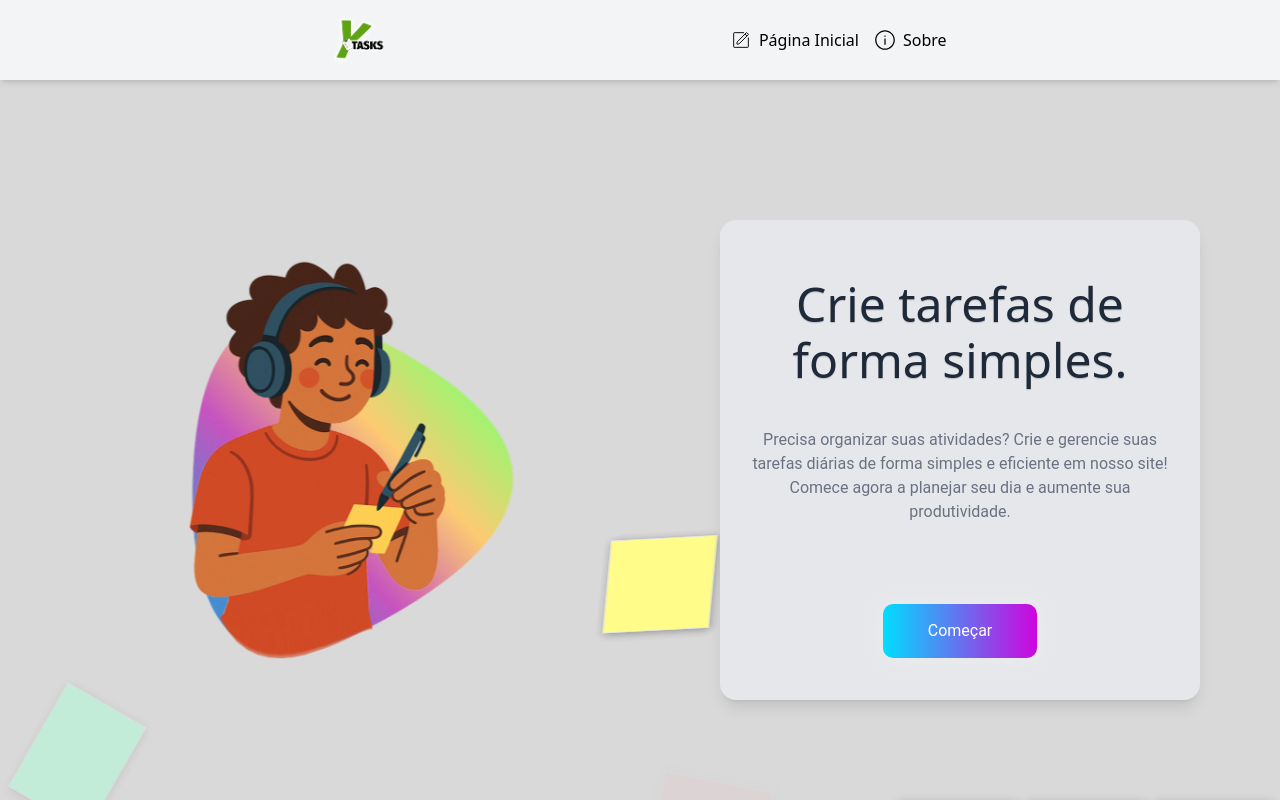
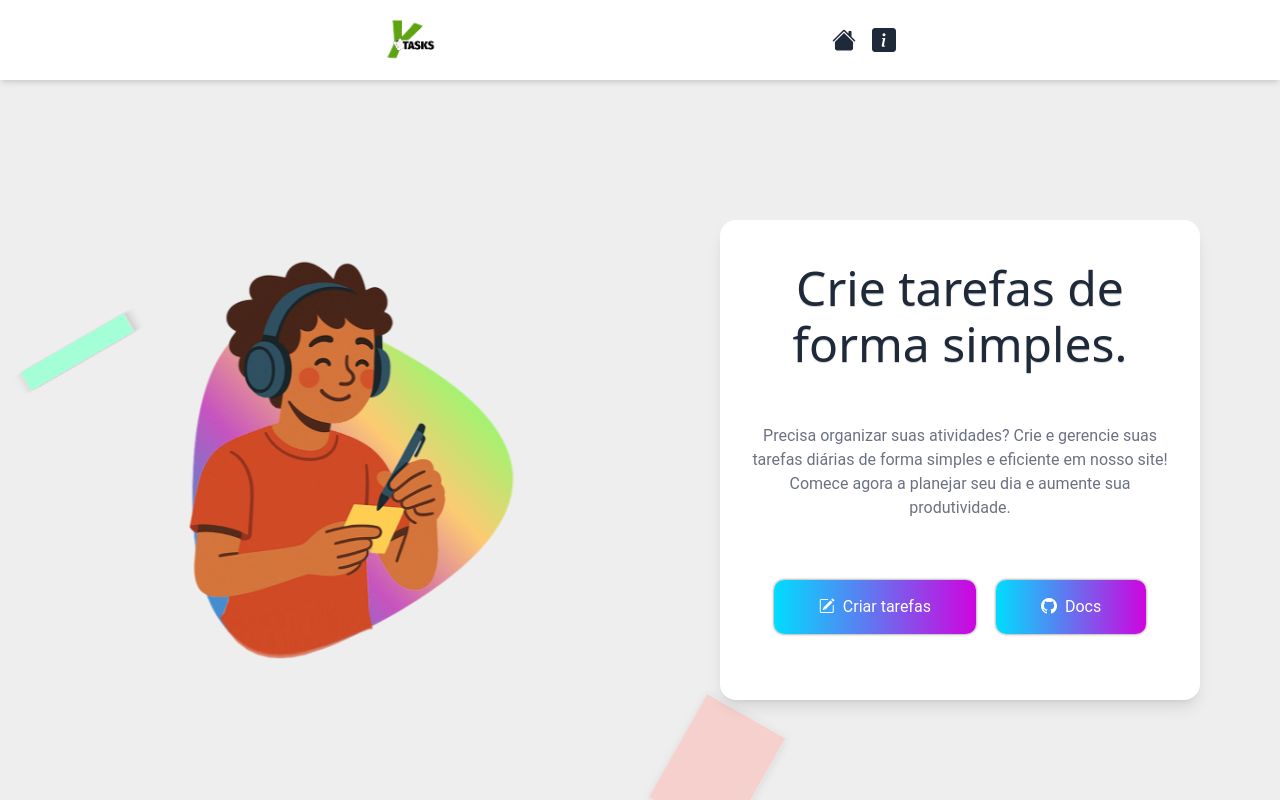
Before and after one commit to YanFelipy/ytasks-app, a React (Vite) app: page / in a window 1280 px wide. Shown: the top 800 px of the page. Built offline with nearby package versions, Linux system fonts and the light colour scheme.

Commit message:
Home animation

```diff
--- a/index.html
+++ b/index.html
@@ -9,7 +9,7 @@
     <meta charset="UTF-8" />
     <link rel="icon" type="image/svg+xml" href="/vite.svg" />
     <meta name="viewport" content="width=device-width, initial-scale=1.0" />
-    <title>Vite + React + TS</title>
+    <title>yTasks- App</title>
   </head>
   <body>
     <div id="root"></div>
--- a/package.json
+++ b/package.json
@@ -11,6 +11,7 @@
   },
   "dependencies": {
     "@tailwindcss/vite": "^4.1.11",
+    "bootstrap-icons": "^1.13.1",
     "react": "^19.1.0",
     "react-dom": "^19.1.0",
     "react-router": "^7.6.3",
--- a/src/components/Footer.tsx
+++ b/src/components/Footer.tsx
@@ -1,7 +1,7 @@
 
 const Footer =()  => {
   return (
-    <footer className="bg-gray-100 text-black relative bottom-0 shadow-md">
+    <footer className="bg-white text-black relative bottom-0 shadow-md">
         <div className='p-8'>
             <h3>yTasks |  React + TS
                 <span className='m-1'>
--- a/src/components/Header.tsx
+++ b/src/components/Header.tsx
@@ -4,7 +4,7 @@ import { Link } from "react-router";
 
 const Header = () => {
   return (
-    <header className="flex items-center justify-evenly bg-gray-100 min-h-20 shadow-md">
+    <header className="flex items-center justify-evenly bg-white min-h-20 shadow-md">
       <div className="w-15">
           <Link to="/">
         <img src={Logo} />
@@ -15,64 +15,16 @@ const Header = () => {
 
           <Link to="/">
           <li className=" flex items-center text-black">
-            <svg
-              className="mx-2"
-              width="20px"
-              height="20px"
-              viewBox="0 0 64 64"
-              xmlns="http://www.w3.org/2000/svg"
-              strokeWidth="3"
-              stroke="#000000"
-              fill="none"
-            >
-              <g id="SVGRepo_bgCarrier" strokeWidth="0"></g>
-              <g
-                id="SVGRepo_tracerCarrier"
-                strokeLinecap="round"
-                strokeLinejoin="round"
-              ></g>
-              <g id="SVGRepo_iconCarrier">
-                <path d="M55.5,23.9V53.5a2,2,0,0,1-2,2h-43a2,2,0,0,1-2-2v-43a2,2,0,0,1,2-2H41.64"></path>
-                <path d="M19.48,38.77l-.64,5.59a.84.84,0,0,0,.92.93l5.56-.64a.87.87,0,0,0,.5-.24L54.9,15.22a1.66,1.66,0,0,0,0-2.35L51.15,9.1a1.67,1.67,0,0,0-2.36,0L19.71,38.28A.83.83,0,0,0,19.48,38.77Z"></path>
-                <line x1="44.87" y1="13.04" x2="50.9" y2="19.24"></line>
-              </g>
-            </svg>
-            Página Inicial
+<i className="bi bi-house-fill mx-2 text-2xl text-gray-800"></i>
+
           </li>
 
           </Link>
 
           <Link to="/about">
           <li className=" flex  items-center  text-black">
-            <svg
-              className="mx-2"
-              fill="#000000"
-              width="20px"
-              height="20px"
-              viewBox="0 0 128 128"
-              id="Layer_1"
-              version="1.1"
-              xmlSpace="preserve"
-              xmlns="http://www.w3.org/2000/svg"
-              xmlnsXlink="http://www.w3.org/1999/xlink"
-            >
-              <g id="SVGRepo_bgCarrier" strokeWidth="0"></g>
-              <g
-                id="SVGRepo_tracerCarrier"
-                strokeLinecap="round"
-                strokeLinejoin="round"
-              ></g>
-              <g id="SVGRepo_iconCarrier">
-                {" "}
-                <g>
-                  {" "}
-                  <path d="M64,1C29.3,1,1,29.3,1,64s28.3,63,63,63s63-28.3,63-63S98.7,1,64,1z M64,119C33.7,119,9,94.3,9,64S33.7,9,64,9 s55,24.7,55,55S94.3,119,64,119z"></path>{" "}
-                  <rect height="40" width="8" x="60" y="54.5"></rect>{" "}
-                  <rect height="8" width="8" x="60" y="35.5"></rect>{" "}
-                </g>{" "}
-              </g>
-            </svg>
-            Sobre
+         <i className="bi bi-info-square-fill  text-2xl text-gray-800" ></i>
+
           </li>
                     </Link>
         </ul>
--- a/src/index.css
+++ b/src/index.css
@@ -1,3 +1,4 @@
+@import url("https://cdn.jsdelivr.net/npm/bootstrap-icons@1.13.1/font/bootstrap-icons.min.css");
 @import "tailwindcss";
 
 
@@ -8,7 +9,7 @@
 
   color-scheme: light dark;
   color: rgba(255, 255, 255, 0.87);
-  background-color: #d9d9d9;
+  background-color: #eeeeee;
   font-synthesis: none;
   text-rendering: optimizeLegibility;
   -webkit-font-smoothing: antialiased;
@@ -16,55 +17,43 @@
 
 
 }
-
+a li i:hover {
+  color: transparent;
+background-image: linear-gradient(to right, #00ddff 0%, #d300de 51%, #d9ff00 80%, #05cf34 100%);
+background-clip:text;
+}
 li {
   padding: 2px;
   margin: 2px
 }
 
-
-body {
-  position: relative;
+.young {
+  animation: bounceImage 10s ease-in-out infinite;
+  user-select: none;
 }
 
-.young {
-  animation: bounceImage 10s ease-in-out infinite;
+*{
+  overflow-x: none;
+
 }
 
 
-@keyframes bounceImage {
-0% {
-  transform:  translateX(0px)
-}
-50% {
-  transform: translateX(-50px);
-}
-100% {
- transform: translateX(0px);
-}
+.write-notes {
+
+  animation: cssAnimation 1.2s ease-in;
+  animation-iteration-count: 1;
 }
 
+@keyframes cssAnimation {
+0% {
+  transform: translate(0px)}
 
-    @keyframes flyUp {
-      0% {
-        top: 100%;
-        transform: rotateZ(0deg) translateX(0);
-        opacity: 0%;
-      }
+  10% {
+  transform: translate(-50px)}
 
-      25% {
 
-        transform: rotateZ(30deg) translateX(20px)  rotateY(20deg) scale(0.8, 1);
-      }
-
-        50% {
-        transform: rotateZ(-30deg) translateX(20px) rotateX(-80deg) scale(1,1);
-    opacity: 100%;
-      }
 100% {
-        top: -150px;
-        transform: rotateZ(-10deg) translateX(-20px);
-        opacity: 0;
+  transform: translateX(200%)
 }
 }
 
@@ -75,12 +64,14 @@ body {
   position: absolute;
   top: 100%;
   border: 1px solid #e3e3e3;
-      box-shadow: 2px 2px 10px rgba(0,0,0,0.2);
+  box-shadow: 2px 2px 10px rgba(0, 0, 0, 0.2);
   transform: rotateZ(0deg);
-      animation: flyUp 15s ease-in-out infinite;
-      opacity: 0.9;
+  animation: flyUp 7s ease-in-out infinite;
+  opacity: 0;
   z-index: -1;
+    user-select: none;
 }
+
 
 .note:nth-child(2) {
   background-color: #a5ffd6;
@@ -115,7 +106,9 @@ body {
 
 
 .btn-grad {
-          background-image: linear-gradient(to right, #00ddff 0%, #d300de  51%, #d9ff00  80%, #05cf34 100%)}
+  background-image: linear-gradient(to right, #00ddff 0%, #d300de 51%, #d9ff00 80%, #05cf34 100%)
+}
+
 .btn-grad {
 
   padding: 15px 45px;
@@ -123,13 +116,57 @@ body {
   transition: 0.5s;
   background-size: 200% auto;
   color: white;
-            box-shadow: 0 0 20px #eee;
+  box-shadow: 0 0 3px #737373;
   border-radius: 10px;
 
 }
 
 .btn-grad:hover {
-            background-position: right center; /* change the direction of the change here */
+  background-position: right center;
+  /* change the direction of the change here */
   color: #fff;
   text-decoration: none;
+  cursor: pointer;
 }
+
+
+/* Animations */
+
+@keyframes bounceImage {
+  0% {
+    transform: translateX(0px)
+  }
+
+  50% {
+    transform: translateX(-50px);
+  }
+
+  100% {
+    transform: translateX(0px);
+  }
+}
+
+
+@keyframes flyUp {
+  0% {
+    top: 100%;
+    transform: rotateZ(0deg) translateX(0);
+    opacity: 0%;
+  }
+
+  25% {
+
+    transform: rotateZ(30deg) translateX(20px) rotateY(20deg) scale(0.8, 1);
+  }
+
+  50% {
+    transform: rotateZ(-30deg) translateX(20px) rotateX(-80deg) scale(1, 1);
+    opacity: 100%;
+  }
+
+  100% {
+    top: -150px;
+    transform: rotateZ(-10deg) translateX(-20px);
+    opacity: 0;
+  }
+}
--- a/src/pages/Home/home.tsx
+++ b/src/pages/Home/home.tsx
@@ -1,12 +1,26 @@
 import YoungImg from '../../assets/ytasks-home-image.svg'
 
-import { Link } from 'react-router'
+
+
+import { useNavigate } from 'react-router'
+
 
 const Home = () => {
+  const navigate = useNavigate()
+
+  const ani = () => {
+       const myElement = document.getElementById("Ref") as HTMLElement
+       myElement.classList.add("write-notes")
+
+    setTimeout(() => {
+     navigate("/create-tasks")
+   },1000 );
+  }
+
   return (
-    <main className="min-h-screen flex justify-center   ">
+    <main className="min-h-screen flex justify-center max-w-screen ">
 
-      <div className='container flex my-35 mb-0 '>
+      <div id="Ref" className='container flex my-35 mb-0 mw-w-100    '>
 
    <div className="box-animation flex-start flex w-2xl justify-end">
 
@@ -17,12 +31,22 @@ const Home = () => {
 
            <div className="box-intro w-2xl flex justify-center pd">
 
-            <div className="  p-4 shadow-lg gap-5 h-120 bg-gray-200 br-20  mb-0 w-120 rounded-2xl flex flex-col items-center">
-<h1 className="font-sans  font-500 text-5xl/14 mt-10 mb-5 text-shadow-xs text-gray-800 text-line-20 px-4">Crie tarefas de forma simples. </h1>
-<p className='px-4 mb-10 text-gray-500'>Precisa organizar suas atividades? Crie e gerencie suas tarefas diárias de forma simples e eficiente em nosso site! Comece agora a planejar seu dia e aumente sua produtividade.</p>
-            <Link to="/create-tasks"className='btn-grad mt-5'>
-Começar
-            </Link>
+            <div className="  p-2 shadow-lg gap-5 h-120 bg-white br-20  mb-0 w-120 rounded-2xl flex flex-col items-center">
+<h1 className="font-sans  font-500 text-5xl/14   text-shadow-xs text-gray-800 text-line-20 p-8">Crie tarefas de forma simples. </h1>
+<p className='px-6 mb-10 text-gray-500'>Precisa organizar suas atividades? Crie e gerencie suas tarefas diárias de forma simples e eficiente em nosso site! Comece agora a planejar seu dia e aumente sua produtividade.</p>
+<div className='flex items-center '>
+            <button onClick={ani} className='btn-grad  mr-5'>
+            <i className="bi bi-pencil-square mr-2"></i>
+Criar tarefas
+            </button>
+
+
+            <a href='https://github.com/YanFelipy'  className='btn-grad'>
+           <i className="bi bi-github mr-2"></i>
+Docs
+            </a>
+
+</div>
             </div>
       </div>
 
```
Also changed, not shown: 1 other file (tests, documents, lock files or other folders). Lines whose indentation alone changed are shown as unchanged.
